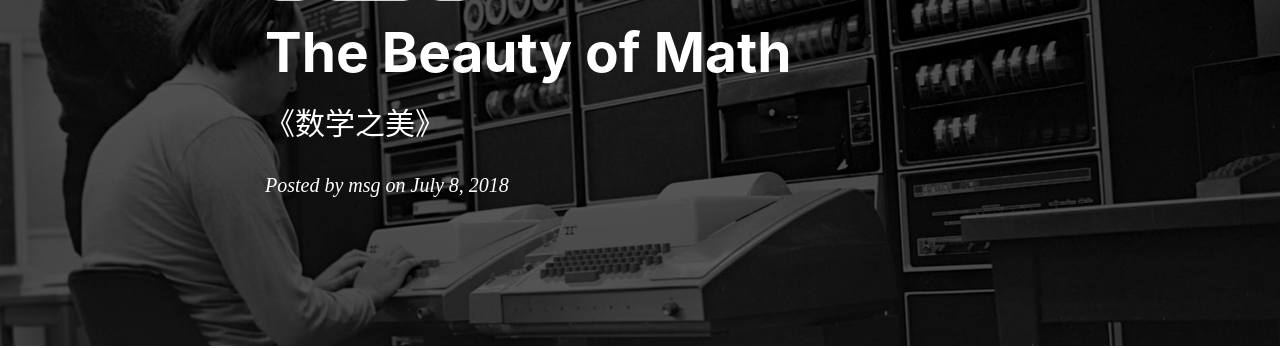
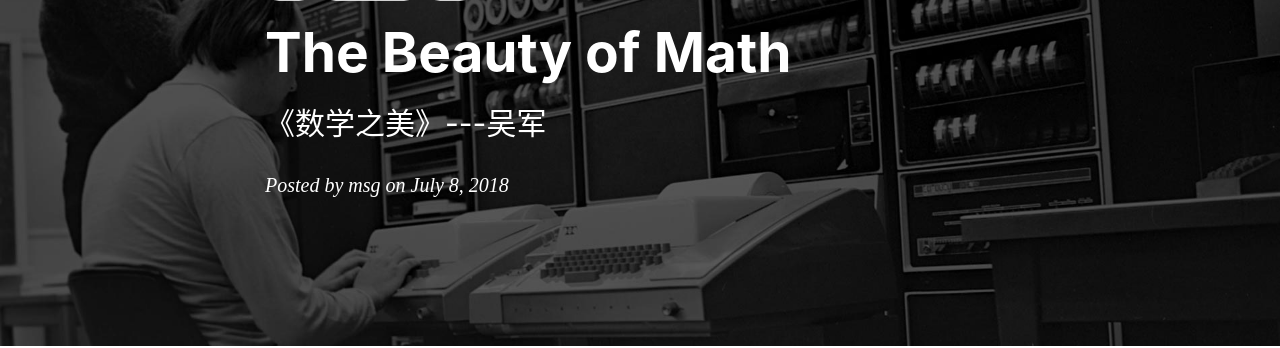
Before and after one commit to msg901216/msg901216.github.io, a Jekyll site: the page built from _posts/2018-07-08-The-Beauty-of-Math.md, in a window 1280 px wide and 900 px high. Shown: the part 177-525 px from the top of the window. Built offline with Jekyll 4.4.1, drawn with Linux system fonts in a browser that asks for light colours; nearby versions of some CDN libraries; formulas are drawn with MathJax 3; comment, search, counter and statistics services are not loaded.

```diff
--- a/_posts/2018-07-08-The-Beauty-of-Math.md
+++ b/_posts/2018-07-08-The-Beauty-of-Math.md
@@ -1,7 +1,7 @@
 ---
 layout:     post
 title:      "The Beauty of Math"
-subtitle:   "《数学之美》"
+subtitle:   "《数学之美》---吴军"
 date:       2018-07-08
 author:     "msg"
 header-img: "img/post-bg-unix-linux.jpg"
```
Also changed, not shown: other parts of _posts/2018-07-08-The-Beauty-of-Math.md (+2 -0 lines).
